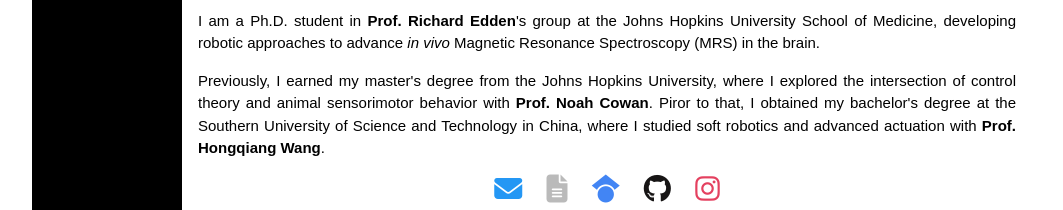
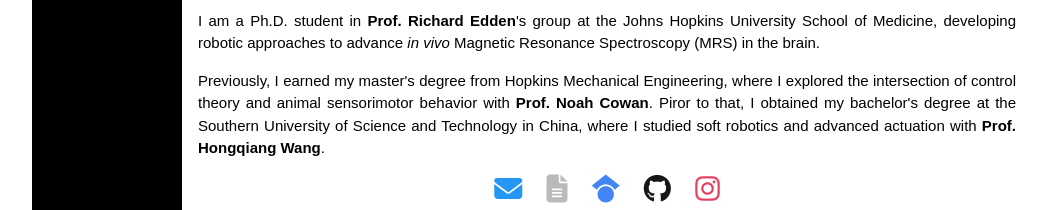
Before and after one commit to ShuyuanWang7/ShuyuanWang7.github.io, a plain HTML site: page index.html in a window 1280 px wide. Shown: the part 415-625 px from the top of the page, without its empty margins (108-1171 px from the left). Drawn offline with Linux system fonts and the light colour scheme.

Commit message:
minor trim

```diff
--- a/index.html
+++ b/index.html
@@ -92,7 +92,7 @@
         I am a Ph.D. student in <b><a href="https://www.gabamrs.com/edden" class="sylink">Prof. Richard Edden</a></b>'s group at the Johns Hopkins University School of Medicine, developing robotic approaches to advance <em>in vivo</em> Magnetic Resonance Spectroscopy (MRS) in the brain.
 
       <p class="w3-justify" style="width:100%;border:0px;border-spacing:0px;border-collapse:separate;margin-right:auto;margin-left:auto;max-width:1000px">
-        Previously, I earned my master's degree from the Johns Hopkins University, where I explored the intersection of control theory and animal sensorimotor behavior with <b><a href="https://limbs.lcsr.jhu.edu/people/cowan/" class="sylink">Prof. Noah Cowan</a></b>. Piror to that, I obtained my bachelor's degree at the Southern University of Science and Technology in China, where I studied soft robotics and advanced actuation with <b><a href="https://wanglab.mee.sustech.edu.cn/people.html" class="sylink">Prof. Hongqiang Wang</a></b>.
+        Previously, I earned my master's degree from Hopkins Mechanical Engineering, where I explored the intersection of control theory and animal sensorimotor behavior with <b><a href="https://limbs.lcsr.jhu.edu/people/cowan/" class="sylink">Prof. Noah Cowan</a></b>. Piror to that, I obtained my bachelor's degree at the Southern University of Science and Technology in China, where I studied soft robotics and advanced actuation with <b><a href="https://wanglab.mee.sustech.edu.cn/people.html" class="sylink">Prof. Hongqiang Wang</a></b>.
 
 
         <p class="w3-center">
```
